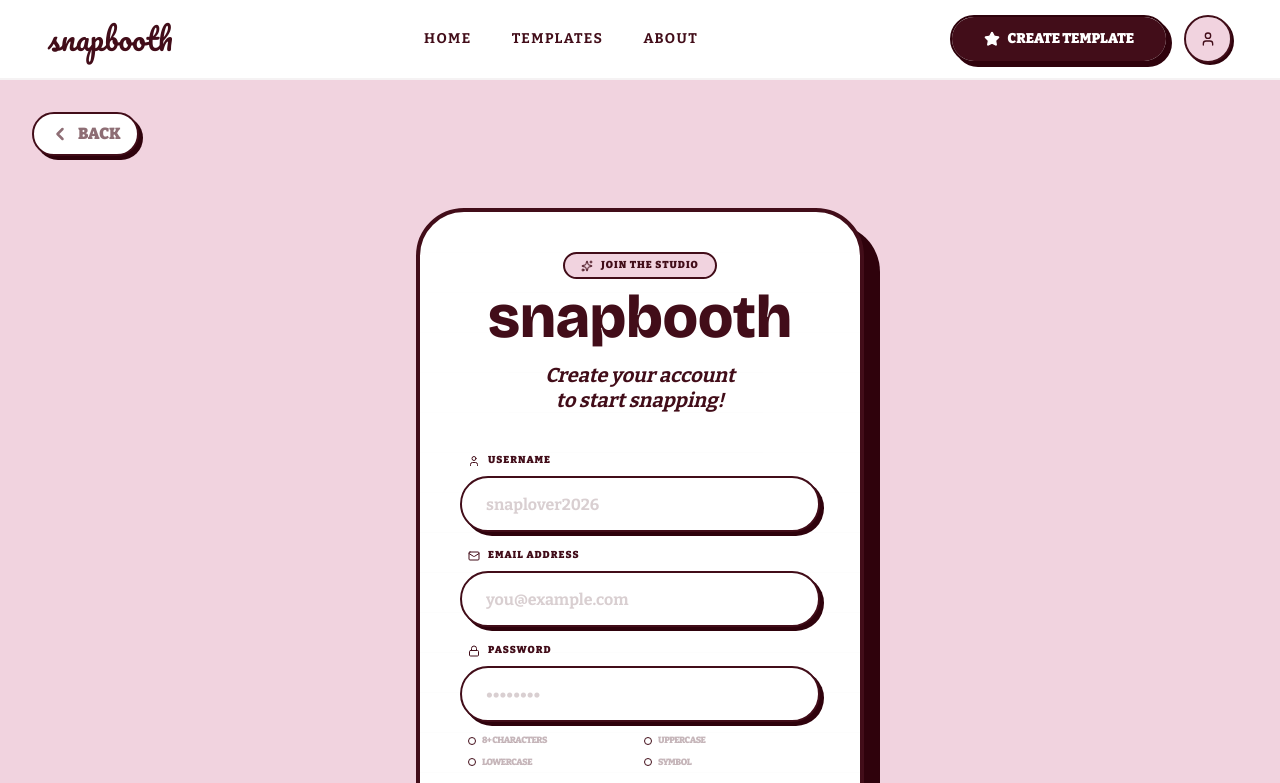
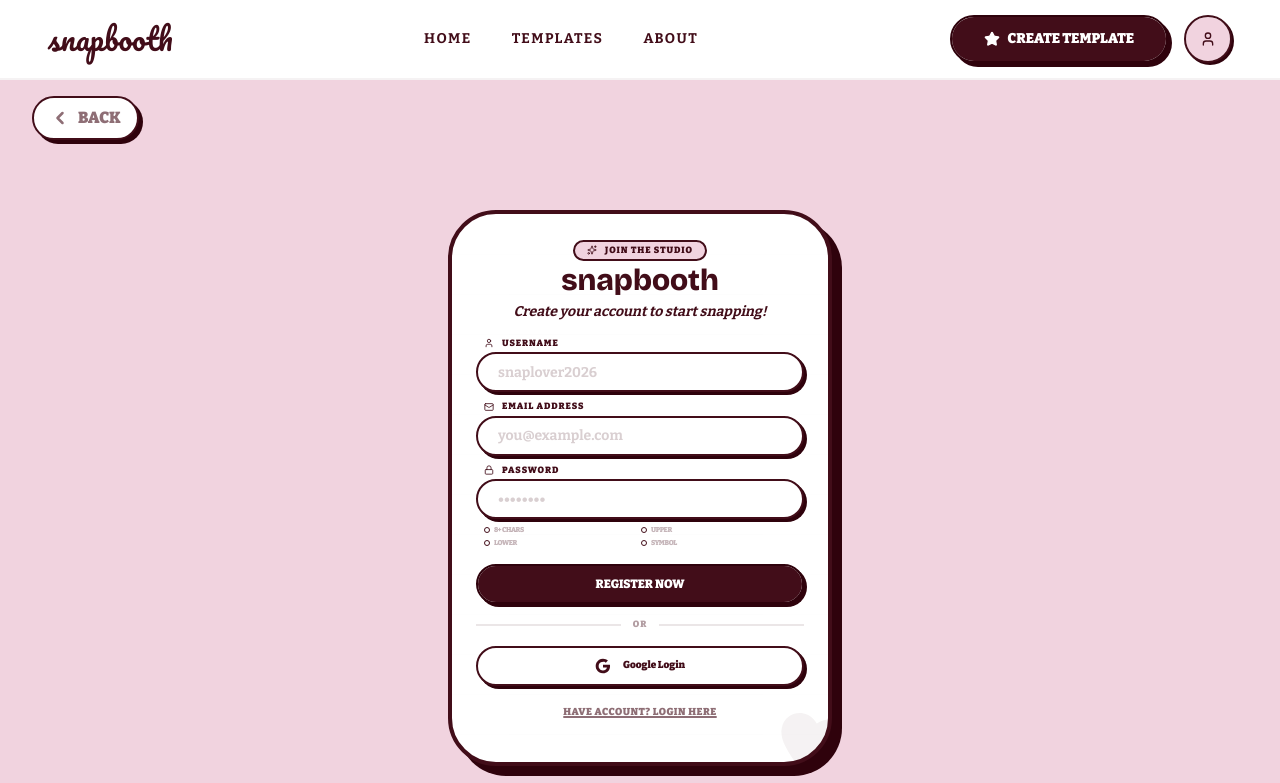
Before and after one commit to sabiaaari/snapbooth-pabp, a Next.js app: page /register in a window 1280 px wide. Shown: the top 783 px of the page. Built offline with nearby package versions, Linux system fonts and the light colour scheme; no server answers.

Commit message:
mengubah ukuran form login dan register

```diff
--- a/app/login/page.tsx
+++ b/app/login/page.tsx
@@ -56,86 +56,86 @@ export default function LoginPage() {
   };
 
   return (
-    <div className="min-h-screen bg-y2k-bg flex items-center justify-center p-4 font-serif text-y2k-primary">
+    <div className="min-h-[calc(100vh-80px)] bg-y2k-bg flex flex-col items-center justify-center p-4 font-serif text-y2k-primary">
       {/* Back Button - Outside Card */}
-      <div className="fixed top-28 left-8">
+      <div className="fixed top-24 left-8 hidden md:block">
         <Link href="/" className="inline-flex items-center gap-2 text-y2k-primary/60 hover:text-y2k-primary font-black transition-colors bg-white px-4 py-2 rounded-full border-2 border-y2k-primary shadow-[4px_4px_0_0_#2F020C]">
           <ChevronLeft size={20} strokeWidth={3} />
           BACK
         </Link>
       </div>
 
-      <div className="w-full max-w-md bg-white border-4 border-y2k-primary rounded-3xl shadow-[16px_16px_0_0_#2F020C] p-10 space-y-10 relative overflow-hidden">
+      <div className="w-full max-w-sm bg-white border-4 border-y2k-primary rounded-3xl shadow-[10px_10px_0_0_#2F020C] p-6 space-y-4 relative overflow-hidden">
         {/* Decorative Notepad Background Element */}
         <div className="absolute inset-0 notizblok opacity-5 pointer-events-none"></div>
 
-        <div className="text-center space-y-4 relative z-10">
-          <div className="inline-flex items-center gap-2 px-4 py-1 bg-y2k-bg text-y2k-primary rounded-full text-[10px] font-black uppercase tracking-widest border-2 border-y2k-primary mb-2">
-            <Sparkles size={12} />
+        <div className="text-center space-y-2 relative z-10">
+          <div className="inline-flex items-center gap-2 px-3 py-0.5 bg-y2k-bg text-y2k-primary rounded-full text-[9px] font-black uppercase tracking-widest border-2 border-y2k-primary mb-1">
+            <Sparkles size={10} />
             <span>Studio Access</span>
           </div>
-          <h1 className="text-7xl font-heading font-black text-y2k-primary lowercase leading-none">
+          <h1 className="text-3xl font-heading font-black text-y2k-primary lowercase leading-none">
             SnapBooth
           </h1>
-          <p className="text-xl text-y2k-primary font-bold italic leading-tight">
-            Login to save your <br /> photostrips!
+          <p className="text-sm text-y2k-primary font-bold italic leading-tight">
+            Login to save your photostrips!
           </p>
         </div>
 
-        <div className="space-y-6 relative z-10">
-          <form onSubmit={handleEmailLogin} className="space-y-4">
-            <div className="space-y-2">
-              <label className="text-xs font-black uppercase tracking-widest ml-2">Email Address</label>
+        <div className="space-y-3 relative z-10">
+          <form onSubmit={handleEmailLogin} className="space-y-2">
+            <div className="space-y-1">
+              <label className="text-[9px] font-black uppercase tracking-widest ml-2">Email Address</label>
               <input
                 type="email"
                 required
                 placeholder="you@example.com"
                 value={email}
                 onChange={(e) => setEmail(e.target.value)}
-                className="w-full h-14 px-6 rounded-2xl border-2 border-y2k-primary bg-white font-bold text-y2k-primary placeholder:text-y2k-primary/20 focus:outline-none focus:ring-4 focus:ring-y2k-primary/10 transition-all shadow-[4px_4px_0_0_#2F020C]"
+                className="w-full h-10 px-5 rounded-xl border-2 border-y2k-primary bg-white font-bold text-sm text-y2k-primary placeholder:text-y2k-primary/20 focus:outline-none transition-all shadow-[3px_3px_0_0_#2F020C]"
               />
             </div>
 
-            <div className="space-y-2">
-              <label className="text-xs font-black uppercase tracking-widest ml-2">Password</label>
+            <div className="space-y-1">
+              <label className="text-[9px] font-black uppercase tracking-widest ml-2">Password</label>
               <input
                 type="password"
                 required
                 placeholder="••••••••"
                 value={password}
                 onChange={(e) => setPassword(e.target.value)}
-                className="w-full h-14 px-6 rounded-2xl border-2 border-y2k-primary bg-white font-bold text-y2k-primary placeholder:text-y2k-primary/20 focus:outline-none focus:ring-4 focus:ring-y2k-primary/10 transition-all shadow-[4px_4px_0_0_#2F020C]"
+                className="w-full h-10 px-5 rounded-xl border-2 border-y2k-primary bg-white font-bold text-sm text-y2k-primary placeholder:text-y2k-primary/20 focus:outline-none transition-all shadow-[3px_3px_0_0_#2F020C]"
               />
             </div>
 
             <Button
               type="submit"
               disabled={isLoading}
-              className="w-full h-16 rounded-2xl bg-y2k-primary hover:bg-y2k-accent text-white font-black text-lg border-2 border-y2k-shadow shadow-[4px_4px_0_0_#2F020C] transition-all active:scale-95 disabled:opacity-50"
+              className="w-full h-10 rounded-xl bg-y2k-primary hover:bg-y2k-accent text-white font-black text-xs border-2 border-y2k-shadow shadow-[3px_3px_0_0_#2F020C] transition-all active:scale-95 disabled:opacity-50 mt-2"
             >
               {isLoading ? 'LOGGING IN...' : 'LOGIN'}
             </Button>
           </form>
 
           {message && (
-            <div className={`p-4 rounded-xl border-2 font-bold text-sm text-center ${message.type === 'success' ? 'bg-green-50 border-green-500 text-green-700' : 'bg-red-50 border-red-500 text-red-700'}`}>
+            <div className={`p-2 rounded-lg border-2 font-bold text-[10px] text-center ${message.type === 'success' ? 'bg-green-50 border-green-500 text-green-700' : 'bg-red-50 border-red-500 text-red-700'}`}>
               {message.text}
             </div>
           )}
 
-          <div className="relative flex items-center justify-center py-2">
+          <div className="relative flex items-center justify-center py-0.5">
             <div className="absolute inset-0 flex items-center">
               <div className="w-full border-t-2 border-y2k-primary/10"></div>
             </div>
-            <span className="relative px-4 bg-white text-[10px] font-black uppercase tracking-widest text-y2k-primary/40">OR</span>
+            <span className="relative px-3 bg-white text-[9px] font-black uppercase tracking-widest text-y2k-primary/40">OR</span>
           </div>
 
           <Button
             onClick={handleGoogleLogin}
             disabled={isLoading}
-            className="w-full h-16 rounded-2xl border-2 border-y2k-primary bg-white text-y2k-primary hover:bg-y2k-card font-black text-sm flex items-center justify-center gap-4 transition-all active:scale-95 shadow-[4px_4px_0_0_#2F020C] disabled:opacity-50"
+            className="w-full h-10 rounded-xl border-2 border-y2k-primary bg-white text-y2k-primary hover:bg-y2k-card font-black text-[10px] flex items-center justify-center gap-3 transition-all active:scale-95 shadow-[3px_3px_0_0_#2F020C] disabled:opacity-50"
           >
-            <svg className="w-5 h-5" viewBox="0 0 24 24">
+            <svg className="w-4 h-4" viewBox="0 0 24 24">
               <path
                 fill="currentColor"
                 d="M22.56 12.25c0-.78-.07-1.53-.2-2.25H12v4.26h5.92c-.26 1.37-1.04 2.53-2.21 3.31v2.77h3.57c2.08-1.92 3.28-4.74 3.28-8.09z"
@@ -153,19 +153,19 @@ export default function LoginPage() {
                 d="M12 5.38c1.62 0 3.06.56 4.21 1.66l3.15-3.15C17.45 2.09 14.97 1 12 1 7.7 1 3.99 3.47 2.18 7.07l3.66 2.84c.87-2.6 3.3-4.53 12.16-4.53z"
               />
             </svg>
-            Continue with Google
+            Google Login
           </Button>
 
           <div className="text-center">
-            <Link href="/register" className="text-[11px] font-black uppercase tracking-wider text-y2k-primary/60 hover:text-y2k-primary transition-colors underline decoration-2">
-              Don't have an account? Register here
+            <Link href="/register" className="text-[10px] font-black uppercase tracking-wider text-y2k-primary/60 hover:text-y2k-primary transition-colors underline decoration-2">
+              No account? Register here
             </Link>
           </div>
         </div>
 
         {/* Decorative corner icon */}
         <div className="absolute -bottom-6 -right-6 text-y2k-primary/5 rotate-12">
-          <svg width="100" height="100" viewBox="0 0 24 24" fill="currentColor">
+          <svg width="80" height="80" viewBox="0 0 24 24" fill="currentColor">
             <path d="M12 21.35l-1.45-1.32C5.4 15.36 2 12.28 2 8.5 2 5.42 4.42 3 7.5 3c1.74 0 3.41.81 4.5 2.09C13.09 3.81 14.76 3 16.5 3 19.58 3 22 5.42 22 8.5c0 3.78-3.4 6.86-8.55 11.54L12 21.35z" />
           </svg>
         </div>
--- a/app/register/page.tsx
+++ b/app/register/page.tsx
@@ -100,37 +100,37 @@ export default function RegisterPage() {
   };
 
   return (
-    <div className="min-h-screen bg-y2k-bg flex items-center justify-center p-4 font-serif text-y2k-primary py-20">
+    <div className="min-h-[calc(100vh-80px)] bg-y2k-bg flex flex-col items-center justify-center p-4 font-serif text-y2k-primary">
       {/* Back Button - Outside Card */}
-      <div className="fixed top-28 left-8 z-50">
+      <div className="fixed top-24 left-8 z-50 hidden md:block">
         <Link href="/" className="inline-flex items-center gap-2 text-y2k-primary/60 hover:text-y2k-primary font-black transition-colors bg-white px-4 py-2 rounded-full border-2 border-y2k-primary shadow-[4px_4px_0_0_#2F020C]">
           <ChevronLeft size={20} strokeWidth={3} />
           BACK
         </Link>
       </div>
 
-      <div className="w-full max-w-md bg-white border-4 border-y2k-primary rounded-3xl shadow-[16px_16px_0_0_#2F020C] p-10 space-y-10 relative overflow-hidden">
+      <div className="w-full max-w-sm bg-white border-4 border-y2k-primary rounded-3xl shadow-[10px_10px_0_0_#2F020C] p-6 space-y-4 relative overflow-hidden">
         {/* Decorative Notepad Background Element */}
         <div className="absolute inset-0 notizblok opacity-5 pointer-events-none"></div>
 
-        <div className="text-center space-y-4 relative z-10">
-          <div className="inline-flex items-center gap-2 px-4 py-1 bg-y2k-bg text-y2k-primary rounded-full text-[10px] font-black uppercase tracking-widest border-2 border-y2k-primary mb-2">
-            <Sparkles size={12} />
+        <div className="text-center space-y-2 relative z-10">
+          <div className="inline-flex items-center gap-2 px-3 py-0.5 bg-y2k-bg text-y2k-primary rounded-full text-[9px] font-black uppercase tracking-widest border-2 border-y2k-primary mb-1">
+            <Sparkles size={10} />
             <span>Join the Studio</span>
           </div>
-          <h1 className="text-6xl font-heading font-black text-y2k-primary lowercase leading-none">
+          <h1 className="text-3xl font-heading font-black text-y2k-primary lowercase leading-none">
             SnapBooth
           </h1>
-          <p className="text-xl text-y2k-primary font-bold italic leading-tight">
-            Create your account <br /> to start snapping!
+          <p className="text-sm text-y2k-primary font-bold italic leading-tight">
+            Create your account to start snapping!
           </p>
         </div>
 
-        <div className="space-y-6 relative z-10">
-          <form onSubmit={handleEmailRegister} className="space-y-4">
-            <div className="space-y-2">
-              <label className="text-[10px] font-black uppercase tracking-widest ml-2 flex items-center gap-2">
-                <User size={12} /> Username
+        <div className="space-y-3 relative z-10">
+          <form onSubmit={handleEmailRegister} className="space-y-2">
+            <div className="space-y-0.5">
+              <label className="text-[9px] font-black uppercase tracking-widest ml-2 flex items-center gap-2">
+                <User size={10} /> Username
               </label>
               <input
                 type="text"
@@ -138,13 +138,13 @@ export default function RegisterPage() {
                 placeholder="snaplover2026"
                 value={username}
                 onChange={(e) => setUsername(e.target.value)}
-                className="w-full h-14 px-6 rounded-2xl border-2 border-y2k-primary bg-white font-bold text-y2k-primary placeholder:text-y2k-primary/20 focus:outline-none focus:ring-4 focus:ring-y2k-primary/10 transition-all shadow-[4px_4px_0_0_#2F020C]"
+                className="w-full h-10 px-5 rounded-xl border-2 border-y2k-primary bg-white font-bold text-sm text-y2k-primary placeholder:text-y2k-primary/20 focus:outline-none transition-all shadow-[3px_3px_0_0_#2F020C]"
               />
             </div>
 
-            <div className="space-y-2">
-              <label className="text-[10px] font-black uppercase tracking-widest ml-2 flex items-center gap-2">
-                <Mail size={12} /> Email Address
+            <div className="space-y-0.5">
+              <label className="text-[9px] font-black uppercase tracking-widest ml-2 flex items-center gap-2">
+                <Mail size={10} /> Email Address
               </label>
               <input
                 type="email"
@@ -152,13 +152,13 @@ export default function RegisterPage() {
                 placeholder="you@example.com"
                 value={email}
                 onChange={(e) => setEmail(e.target.value)}
-                className="w-full h-14 px-6 rounded-2xl border-2 border-y2k-primary bg-white font-bold text-y2k-primary placeholder:text-y2k-primary/20 focus:outline-none focus:ring-4 focus:ring-y2k-primary/10 transition-all shadow-[4px_4px_0_0_#2F020C]"
+                className="w-full h-10 px-5 rounded-xl border-2 border-y2k-primary bg-white font-bold text-sm text-y2k-primary placeholder:text-y2k-primary/20 focus:outline-none transition-all shadow-[3px_3px_0_0_#2F020C]"
               />
             </div>
 
-            <div className="space-y-2">
-              <label className="text-[10px] font-black uppercase tracking-widest ml-2 flex items-center gap-2">
-                <Lock size={12} /> Password
+            <div className="space-y-0.5">
+              <label className="text-[9px] font-black uppercase tracking-widest ml-2 flex items-center gap-2">
+                <Lock size={10} /> Password
               </label>
               <input
                 type="password"
@@ -166,20 +166,20 @@ export default function RegisterPage() {
                 placeholder="••••••••"
                 value={password}
                 onChange={(e) => setPassword(e.target.value)}
-                className="w-full h-14 px-6 rounded-2xl border-2 border-y2k-primary bg-white font-bold text-y2k-primary placeholder:text-y2k-primary/20 focus:outline-none focus:ring-4 focus:ring-y2k-primary/10 transition-all shadow-[4px_4px_0_0_#2F020C]"
+                className="w-full h-10 px-5 rounded-xl border-2 border-y2k-primary bg-white font-bold text-sm text-y2k-primary placeholder:text-y2k-primary/20 focus:outline-none transition-all shadow-[3px_3px_0_0_#2F020C]"
               />
 
               {/* Password Requirements Checklist */}
-              <div className="grid grid-cols-2 gap-2 px-2 pt-1">
+              <div className="grid grid-cols-2 gap-0.5 px-2 pt-1">
                 {[
-                  { label: '8+ Characters', met: password.length >= 8 },
-                  { label: 'Uppercase', met: /[A-Z]/.test(password) },
-                  { label: 'Lowercase', met: /[a-z]/.test(password) },
+                  { label: '8+ Chars', met: password.length >= 8 },
+                  { label: 'Upper', met: /[A-Z]/.test(password) },
+                  { label: 'Lower', met: /[a-z]/.test(password) },
                   { label: 'Symbol', met: /[!@#$%^&*(),.?":{}|<>]/.test(password) },
                 ].map((req, i) => (
-                  <div key={i} className="flex items-center gap-1.5">
-                    <div className={`w-2 h-2 rounded-full border border-y2k-primary ${req.met ? 'bg-green-400' : 'bg-white'}`}></div>
-                    <span className={`text-[9px] font-black uppercase tracking-tighter ${req.met ? 'text-y2k-primary' : 'text-y2k-primary/30'}`}>
+                  <div key={i} className="flex items-center gap-1">
+                    <div className={`w-1.5 h-1.5 rounded-full border border-y2k-primary ${req.met ? 'bg-green-400' : 'bg-white'}`}></div>
+                    <span className={`text-[7px] font-black uppercase tracking-tighter ${req.met ? 'text-y2k-primary' : 'text-y2k-primary/30'}`}>
                       {req.label}
                     </span>
                   </div>
@@ -190,31 +190,31 @@ export default function RegisterPage() {
             <Button
               type="submit"
               disabled={isLoading}
-              className="w-full h-16 rounded-2xl bg-y2k-primary hover:bg-y2k-accent text-white font-black text-lg border-2 border-y2k-shadow shadow-[4px_4px_0_0_#2F020C] transition-all active:scale-95 disabled:opacity-50"
+              className="w-full h-10 rounded-xl bg-y2k-primary hover:bg-y2k-accent text-white font-black text-xs border-2 border-y2k-shadow shadow-[3px_3px_0_0_#2F020C] transition-all active:scale-95 disabled:opacity-50 mt-2"
             >
               {isLoading ? 'REGISTERING...' : 'REGISTER NOW'}
             </Button>
           </form>
 
           {message && (
-            <div className={`p-4 rounded-xl border-2 font-bold text-sm text-center ${message.type === 'success' ? 'bg-green-50 border-green-500 text-green-700' : 'bg-red-50 border-red-500 text-red-700'}`}>
+            <div className={`p-2 rounded-lg border-2 font-bold text-[10px] text-center ${message.type === 'success' ? 'bg-green-50 border-green-500 text-green-700' : 'bg-red-50 border-red-500 text-red-700'}`}>
               {message.text}
             </div>
           )}
 
-          <div className="relative flex items-center justify-center py-2">
+          <div className="relative flex items-center justify-center py-0.5">
             <div className="absolute inset-0 flex items-center">
               <div className="w-full border-t-2 border-y2k-primary/10"></div>
             </div>
-            <span className="relative px-4 bg-white text-[10px] font-black uppercase tracking-widest text-y2k-primary/40">OR</span>
+            <span className="relative px-3 bg-white text-[9px] font-black uppercase tracking-widest text-y2k-primary/40">OR</span>
           </div>
 
           <Button
             onClick={handleGoogleLogin}
             disabled={isLoading}
-            className="w-full h-16 rounded-2xl border-2 border-y2k-primary bg-white text-y2k-primary hover:bg-y2k-card font-black text-sm flex items-center justify-center gap-4 transition-all active:scale-95 shadow-[4px_4px_0_0_#2F020C] disabled:opacity-50"
+            className="w-full h-10 rounded-xl border-2 border-y2k-primary bg-white text-y2k-primary hover:bg-y2k-card font-black text-[10px] flex items-center justify-center gap-3 transition-all active:scale-95 shadow-[3px_3px_0_0_#2F020C] disabled:opacity-50"
           >
-            <svg className="w-5 h-5" viewBox="0 0 24 24">
+            <svg className="w-4 h-4" viewBox="0 0 24 24">
               <path
                 fill="currentColor"
                 d="M22.56 12.25c0-.78-.07-1.53-.2-2.25H12v4.26h5.92c-.26 1.37-1.04 2.53-2.21 3.31v2.77h3.57c2.08-1.92 3.28-4.74 3.28-8.09z"
@@ -232,19 +232,19 @@ export default function RegisterPage() {
                 d="M12 5.38c1.62 0 3.06.56 4.21 1.66l3.15-3.15C17.45 2.09 14.97 1 12 1 7.7 1 3.99 3.47 2.18 7.07l3.66 2.84c.87-2.6 3.3-4.53 12.16-4.53z"
               />
             </svg>
-            Continue with Google
+            Google Login
           </Button>
 
           <div className="text-center">
-            <Link href="/login" className="text-[11px] font-black uppercase tracking-wider text-y2k-primary/60 hover:text-y2k-primary transition-colors underline decoration-2">
-              Already have an account? Login here
+            <Link href="/login" className="text-[10px] font-black uppercase tracking-wider text-y2k-primary/60 hover:text-y2k-primary transition-colors underline decoration-2">
+              Have account? Login here
             </Link>
           </div>
         </div>
 
         {/* Decorative corner icon */}
         <div className="absolute -bottom-6 -right-6 text-y2k-primary/5 rotate-12">
-          <svg width="100" height="100" viewBox="0 0 24 24" fill="currentColor">
+          <svg width="80" height="80" viewBox="0 0 24 24" fill="currentColor">
             <path d="M12 21.35l-1.45-1.32C5.4 15.36 2 12.28 2 8.5 2 5.42 4.42 3 7.5 3c1.74 0 3.41.81 4.5 2.09C13.09 3.81 14.76 3 16.5 3 19.58 3 22 5.42 22 8.5c0 3.78-3.4 6.86-8.55 11.54L12 21.35z" />
           </svg>
         </div>
```
